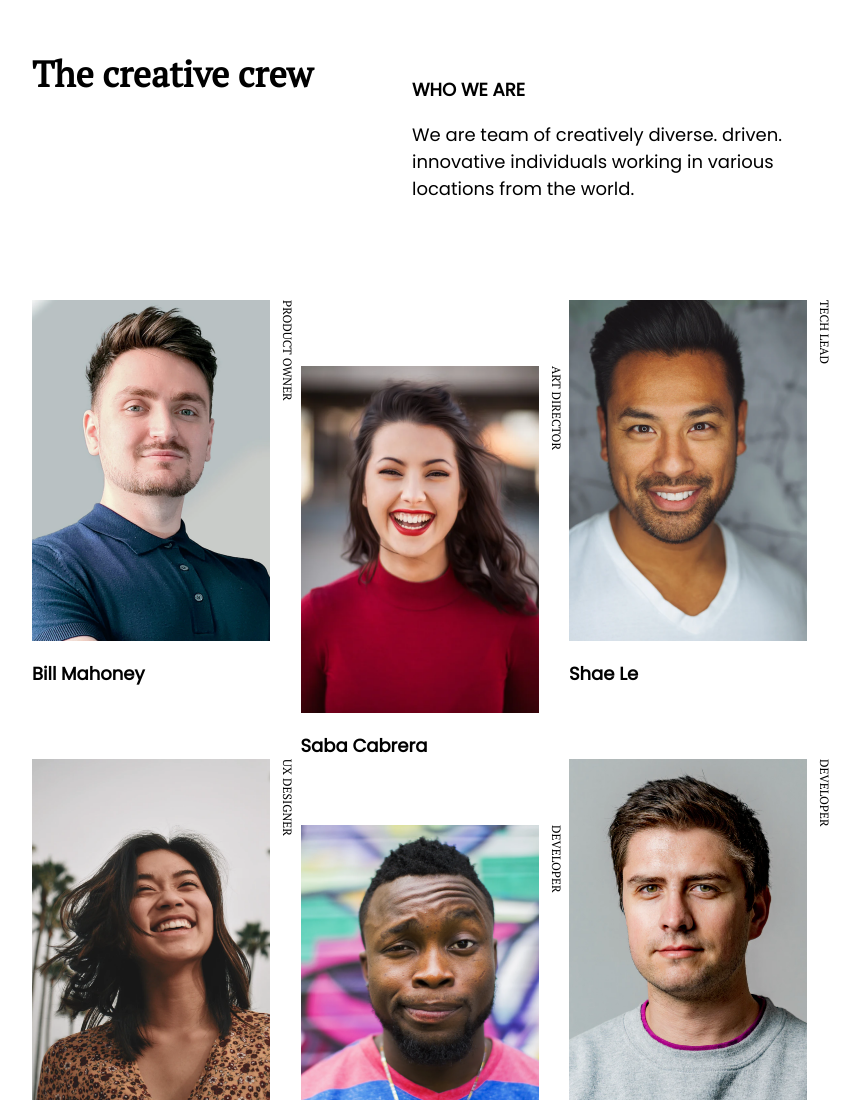
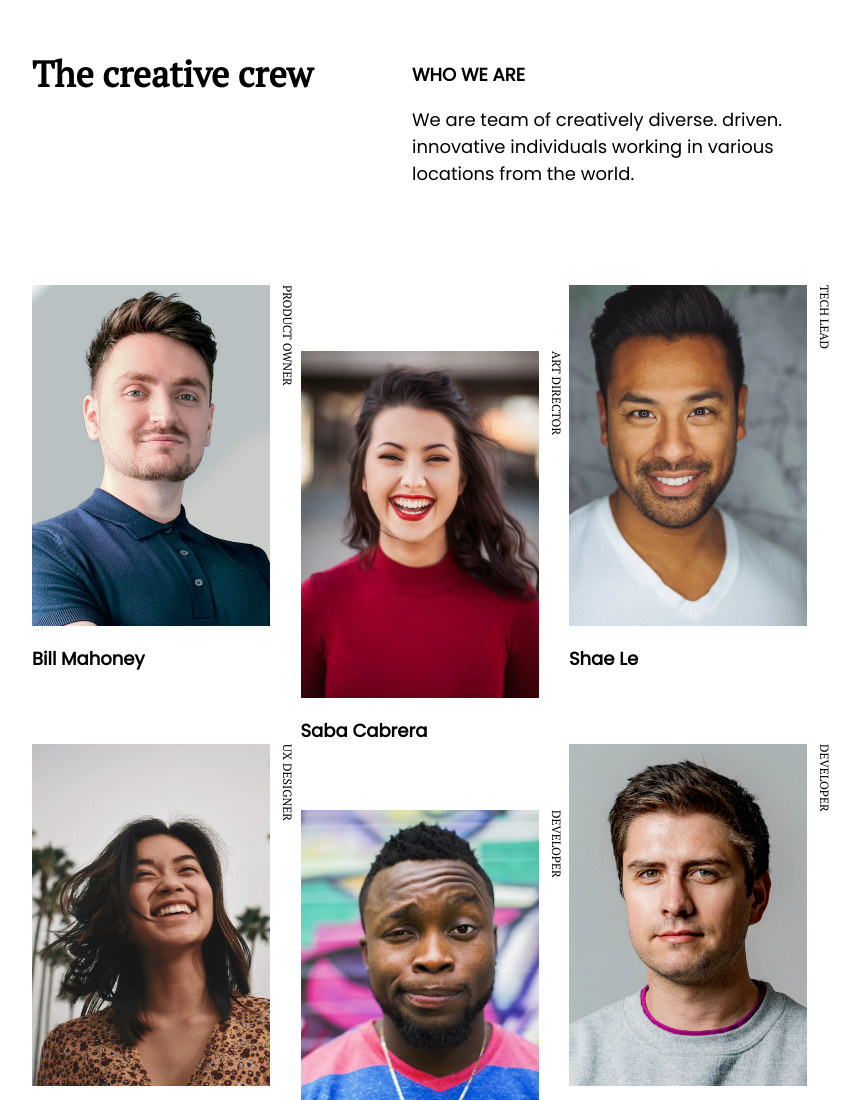
Before and after one commit to saini-facundo/dev-challenge-my-team, a plain HTML site: page public/index.html in a window 1280 px wide. Shown: the top 1100 px of the page, without its empty margins (208-1068 px from the left). Drawn offline with Linux system fonts and the light colour scheme.

Commit message:
margin whoweare

```diff
--- a/public/style.css
+++ b/public/style.css
@@ -134,4 +134,8 @@ footer {
     padding-right: 50px;
     margin-top: 41px;
   }
+
+  h2 {
+    margin-top: 0px;
+  }
 }
```
